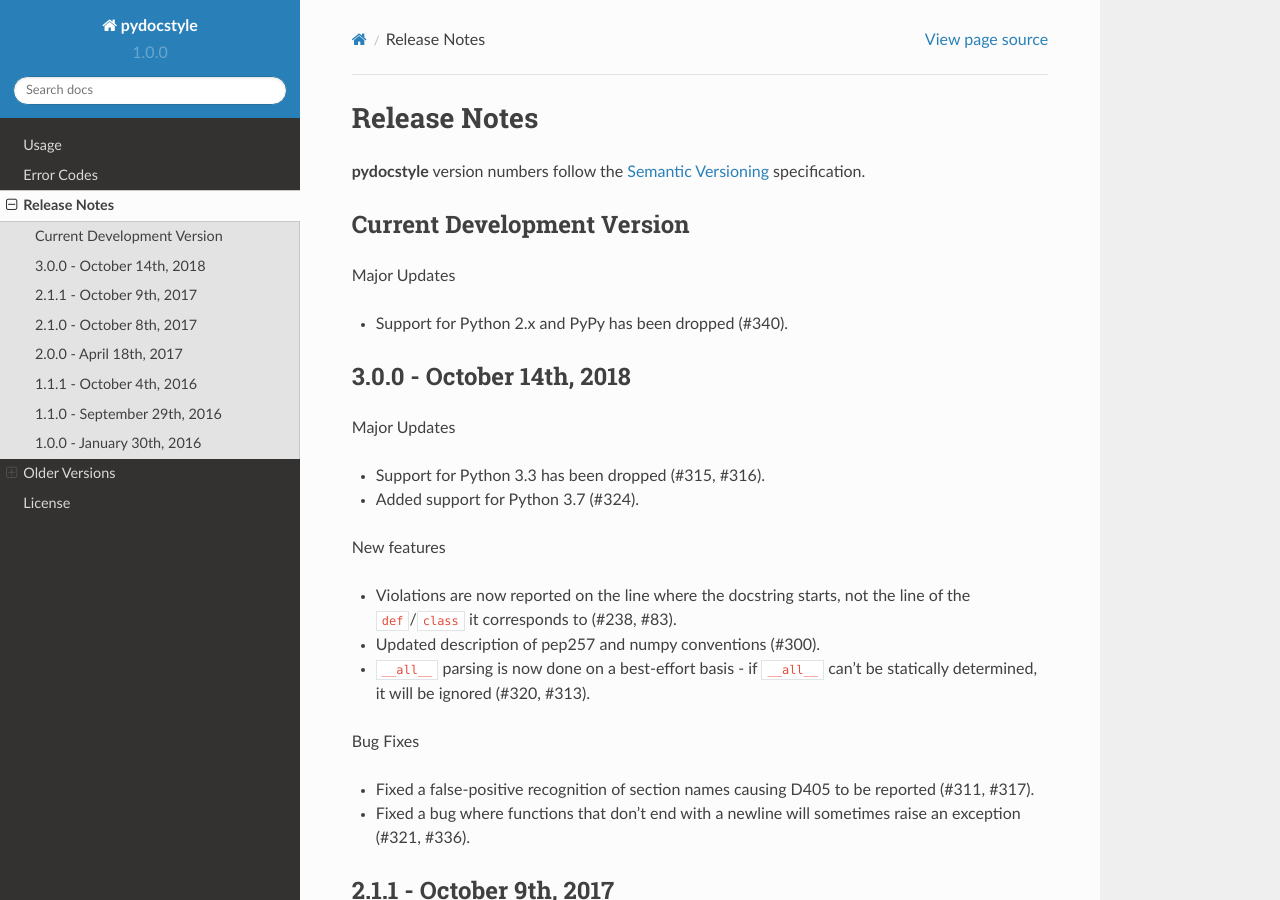
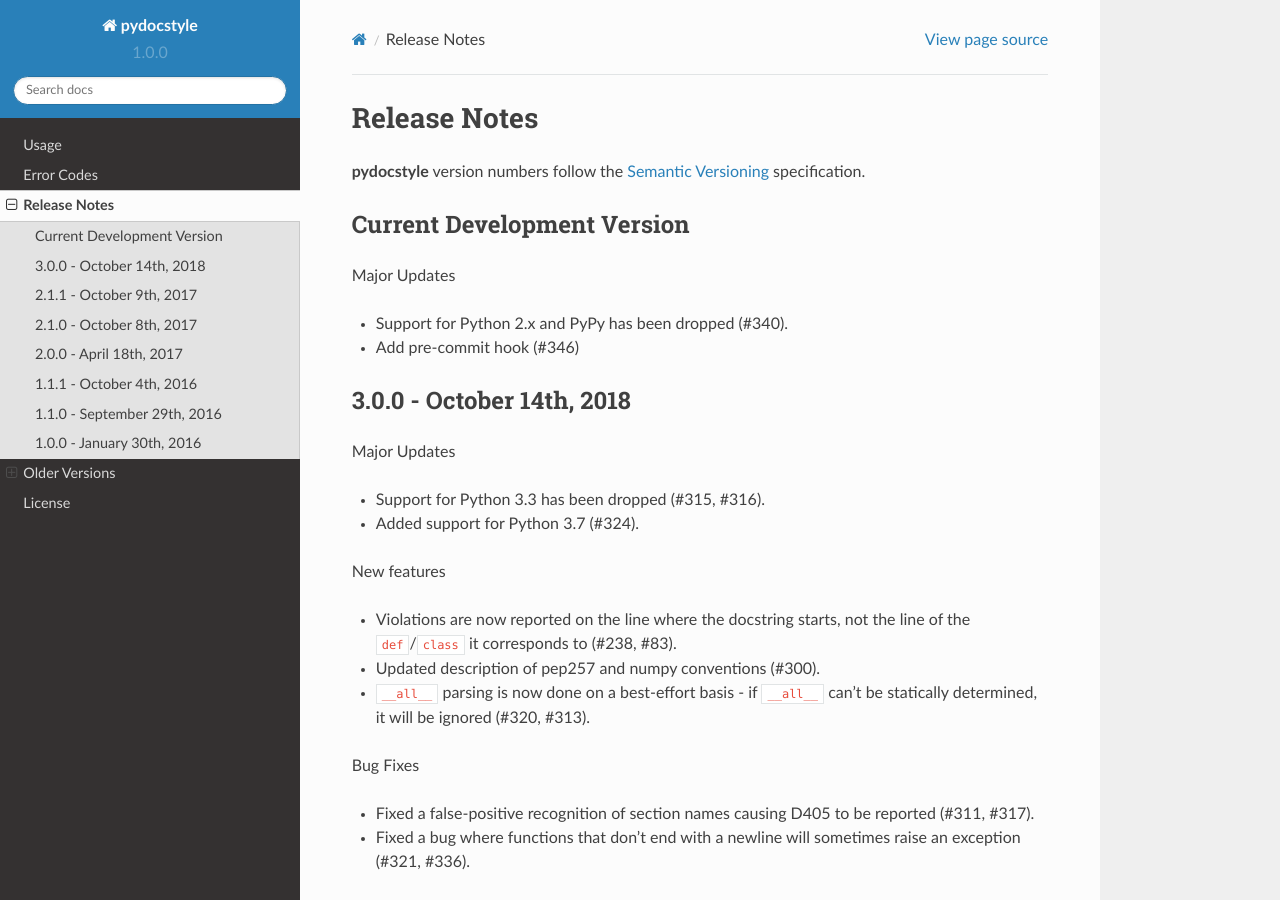
Before and after one commit to PyCQA/pydocstyle, a Sphinx documentation site: the page built from docs/release_notes.rst, in a window 1280 px wide and 900 px high. Built offline with Sphinx 7.4.7 and the Read the Docs theme 2.0.0, drawn with Linux system fonts in a browser that asks for light colours; the version number is read from the project's files by our own code.

Commit message:
Update Release notes

```diff
--- a/docs/release_notes.rst
+++ b/docs/release_notes.rst
@@ -10,6 +10,7 @@
 Major Updates
 
 * Support for Python 2.x and PyPy has been dropped (#340).
+* Add pre-commit hook (#346)
 
 3.0.0 - October 14th, 2018
 --------------------------
```
